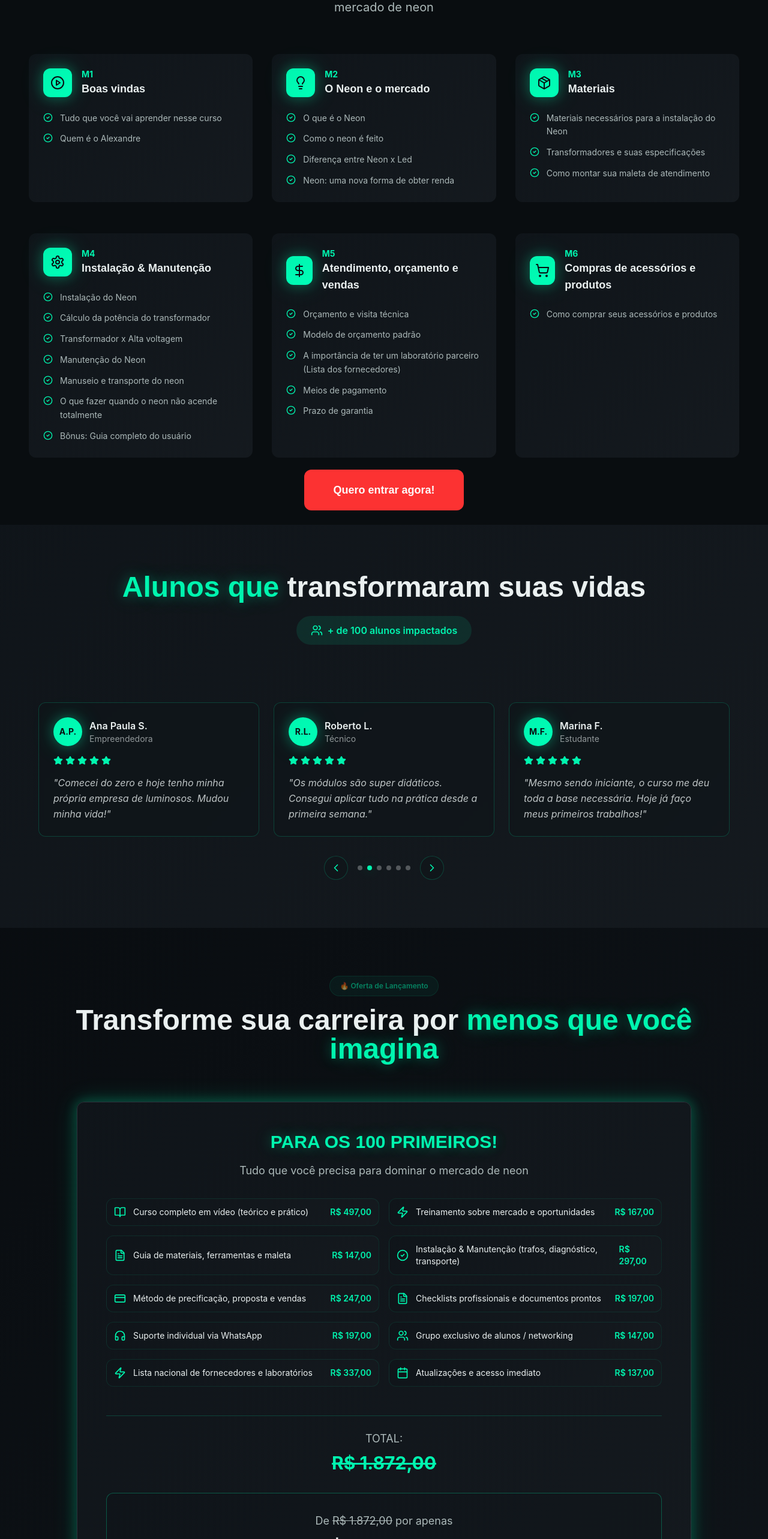
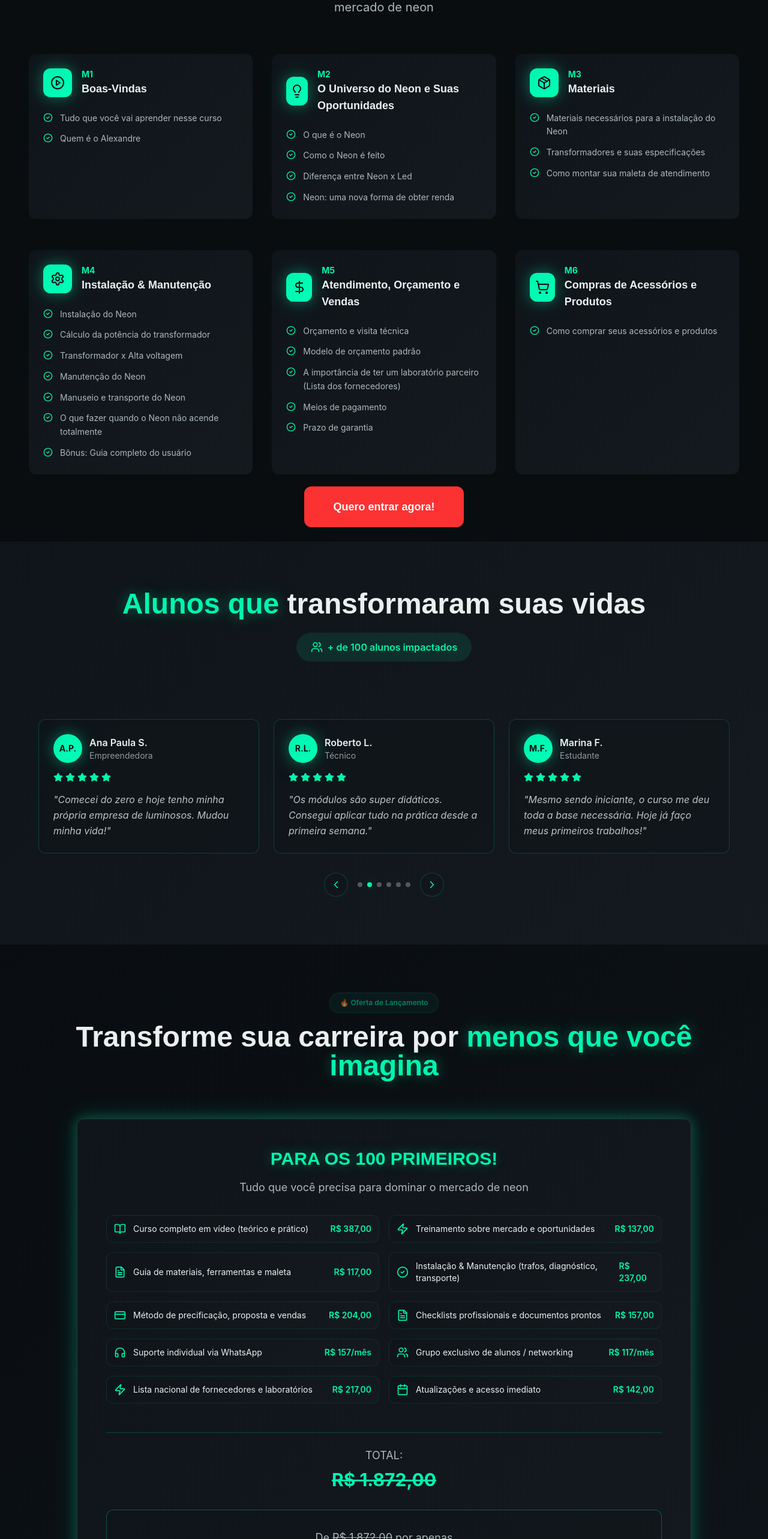
Before and after one commit to MarcusDagostini04/electric-neon-flow, a React (Vite) app: page / in a window 1280 px wide. Shown: the part 2820-5386 px from the top of the page at 60% size. Built offline with nearby package versions, Linux system fonts and the light colour scheme.

Commit message:
Alterações no site

```diff
--- a/index.html
+++ b/index.html
@@ -5,7 +5,7 @@
     <meta name="viewport" content="width=device-width, initial-scale=1.0" />
 
     <!-- SEO Meta Tags -->
-    <title>Neon para Eletricistas - Curso Completo do Zero ao Avançado | Transforme Conhecimento em Renda</title>
+    <title>Curso Neon Alexandre - Curso Completo do Zero ao Avançado | Transforme Conhecimento em Renda</title>
     <meta name="description" content="Aprenda a instalar, reparar e vender luminosos de neon. Curso completo para eletricistas com 8 módulos práticos, certificado e suporte. Garantia de 7 dias. Comece hoje!" />
     <meta name="keywords" content="curso neon, eletricista, luminosos, instalação neon, reparar neon, curso online, certificado" />
     <meta name="author" content="Neon Pro" />
--- a/src/components/FAQ.tsx
+++ b/src/components/FAQ.tsx
@@ -20,7 +20,7 @@ const FAQ = () => {
     },
     {
       question: "Preciso de ferramentas caras?",
-      answer: "Não. No módulo 3 e 6, ensinamos exatamente quais ferramentas são essenciais e onde comprá-las pelo melhor preço. Você pode começar com um investimento baixo e ir aumentando conforme cresce."
+      answer: "Não. Nos módulos 3 e 6, ensinamos exatamente quais ferramentas são essenciais e onde comprá-las pelo melhor preço. Você pode começar com um investimento baixo e ir aumentando conforme cresce."
     },
     {
       question: "Em quanto tempo vejo resultados?",
--- a/src/components/Instructor.tsx
+++ b/src/components/Instructor.tsx
@@ -28,17 +28,17 @@ const Instructor = () => {
 
               <div className="space-y-6 text-foreground/80 leading-relaxed">
                 <p>
-                  <strong className="text-neon-primary">Mais de 35 anos</strong> trabalhando com luminosos
+                  <strong className="text-neon-primary">Mais de 30 anos</strong> trabalhando com luminosos
                   de neon em projetos artísticos, eventos, marcas famosas, obras comerciais e instalações personalizadas de alto impacto.
                 </p>
 
                 <p>
-                  Responsáveis por <strong className="text-neon-primary">milhares de cases de sucesso</strong>,
-                  trabalhos reconhecidos pela qualidade, durabilidade e acabamento impecável.
+                  Seja você um iniciante, empreendedor ou eletricista, aqui você aprende a <strong className="text-neon-primary">dominar o neon </strong>
+                  e transformar cada projeto em renda real.
                 </p>
 
                 <p>
-                  Somos os <strong className="text-neon-primary">instrutores oficiais </strong>
+                   Somos os <strong className="text-neon-primary">instrutores oficiais </strong>
                    do curso, prontos para compartilhar toda nossa experiência, aprendizado e técnicas que realmente geram lucro com luminosos de neon.
                 </p>
 
--- a/src/components/LegalNotice.tsx
+++ b/src/components/LegalNotice.tsx
@@ -43,7 +43,7 @@ const LegalNotice = () => {
                 <h3 className="font-montserrat font-bold text-lg">Neon vs Led</h3>
               </div>
               <p className="text-foreground/70 text-sm leading-relaxed">
-              No Módulo 2, revelamos a verdadeira diferença entre o Neon vs Led,
+              No Módulo 2, revelamos a verdadeira diferença entre o Neon vs Led.
               Muitos acham que é a mesma coisa, mas cada tecnologia tem aplicações, luminosidade, durabilidade e custos completamente diferentes.
               Algo que a maioria dos profissionais e até fornecedores desconhece.
               </p>
--- a/src/components/Modules.tsx
+++ b/src/components/Modules.tsx
@@ -21,7 +21,7 @@ const Modules = () => {
   const modules = [
     {
       number: "M1",
-      title: "Boas vindas",
+      title: "Boas-Vindas",
       icon: PlayCircle,
       topics: [
         "Tudo que você vai aprender nesse curso",
@@ -30,11 +30,11 @@ const Modules = () => {
     },
     {
       number: "M2",
-      title: "O Neon e o mercado",
+      title: "O Universo do Neon e Suas Oportunidades",
       icon: Lightbulb,
       topics: [
         "O que é o Neon",
-        "Como o neon é feito",
+        "Como o Neon é feito",
         "Diferença entre Neon x Led",
         "Neon: uma nova forma de obter renda"
       ]
@@ -58,14 +58,14 @@ const Modules = () => {
         "Cálculo da potência do transformador",
         "Transformador x Alta voltagem",
         "Manutenção do Neon",
-        "Manuseio e transporte do neon",
-        "O que fazer quando o neon não acende totalmente",
+        "Manuseio e transporte do Neon",
+        "O que fazer quando o Neon não acende totalmente",
         "Bônus: Guia completo do usuário"
       ]
     },
     {
       number: "M5",
-      title: "Atendimento, orçamento e vendas",
+      title: "Atendimento, Orçamento e Vendas",
       icon: DollarSign,
       topics: [
         "Orçamento e visita técnica",
@@ -77,7 +77,7 @@ const Modules = () => {
     },
     {
       number: "M6",
-      title: "Compras de acessórios e produtos",
+      title: "Compras de Acessórios e Produtos",
       icon: ShoppingCart,
       topics: [
         "Como comprar seus acessórios e produtos",
--- a/src/components/Pricing.tsx
+++ b/src/components/Pricing.tsx
@@ -20,52 +20,52 @@ const Pricing: React.FC = () => {
     {
       icon: BookOpen,
       title: "Curso completo em vídeo (teórico e prático)",
-      value: "R$ 497,00",
+      value: "R$ 387,00",
     },
     {
       icon: Zap,
       title: "Treinamento sobre mercado e oportunidades",
-      value: "R$ 167,00",
+      value: "R$ 137,00",
     },
     {
       icon: FileText,
       title: "Guia de materiais, ferramentas e maleta",
-      value: "R$ 147,00",
+      value: "R$ 117,00",
     },
     {
       icon: CheckCircle2,
       title: "Instalação & Manutenção (trafos, diagnóstico, transporte)",
-      value: "R$ 297,00",
+      value: "R$ 237,00",
     },
     {
       icon: CreditCard,
       title: "Método de precificação, proposta e vendas",
-      value: "R$ 247,00",
+      value: "R$ 204,00",
     },
     {
       icon: FileText,
       title: "Checklists profissionais e documentos prontos",
-      value: "R$ 197,00",
+      value: "R$ 157,00",
     },
     {
       icon: HeadphonesIcon,
       title: "Suporte individual via WhatsApp",
-      value: "R$ 197,00",
+      value: "R$ 157/mês",
     },
     {
       icon: Users,
       title: "Grupo exclusivo de alunos / networking",
-      value: "R$ 147,00",
+      value: "R$ 117/mês",
     },
     {
       icon: Zap,
       title: "Lista nacional de fornecedores e laboratórios",
-      value: "R$ 337,00",
+      value: "R$ 217,00",
     },
     {
       icon: Calendar,
       title: "Atualizações e acesso imediato",
-      value: "R$ 137,00",
+      value: "R$ 142,00",
     },
   ];
 
--- a/src/components/WhatsAppButton.tsx
+++ b/src/components/WhatsAppButton.tsx
@@ -2,7 +2,7 @@ import { MessageCircle } from "lucide-react";
 
 const WhatsAppButton = () => {
   const whatsappNumber = "5511964396533"; // (11) 96439-6533
-  const message = "Olá! Tenho dúvidas sobre o curso de Neon para Eletricistas.";
+  const message = "Olá! Quero saber mais sobre o curso de Neon.";
 
   const handleWhatsAppClick = () => {
     const url = `https://wa.me/${whatsappNumber}?text=${encodeURIComponent(message)}`;
```
